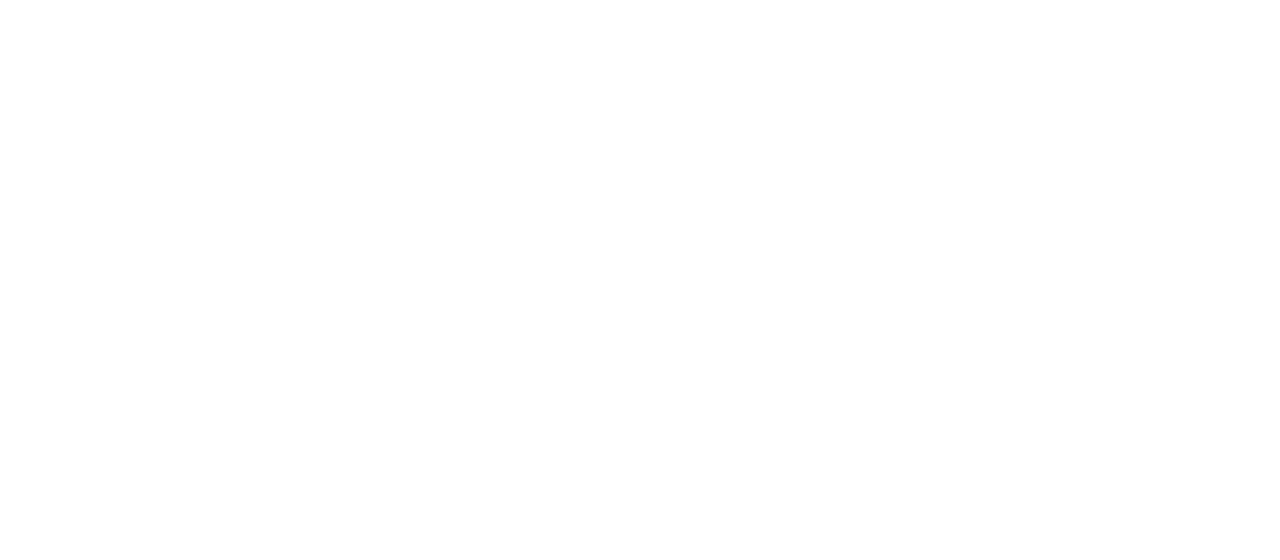
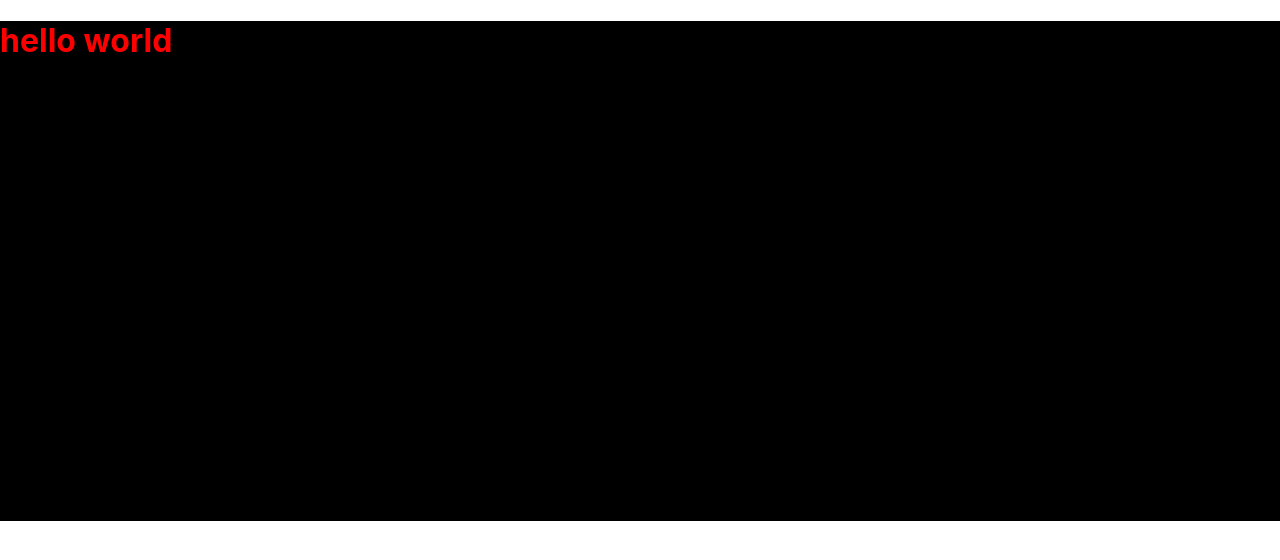
Before and after one commit to Aquocc110/DoAnUngDung1, a React (Create React App) app: page / in a window 1280 px wide. Shown: the top 560 px of the page. Built offline with nearby package versions, Linux system fonts and the light colour scheme.

Commit message:
initial commit

```diff
--- a/src/App.js
+++ b/src/App.js
@@ -1,10 +1,11 @@
-
+import Header from './component/header/header'
 
 function App() {
   return (
-    <div className="App">
+    <>
 
-    </div>
+      <Header />
+    </>
   );
 }
 
--- /dev/null
+++ b/src/component/header/header.jsx
@@ -0,0 +1,10 @@
+import React from "react";
+import style from '../header/header.module.css'
+function Header() {
+    return (
+        <>
+            <h1>hello world</h1>
+        </>
+    );
+}
+export default Header;
--- /dev/null
+++ b/src/component/header/header.module.css
@@ -0,0 +1,9 @@
+div {
+    height: 500px;
+    background-color: black;
+
+}
+
+h1 {
+    color: red;
+}
```
Also changed, not shown: src/index.css (line endings or trailing spaces).
